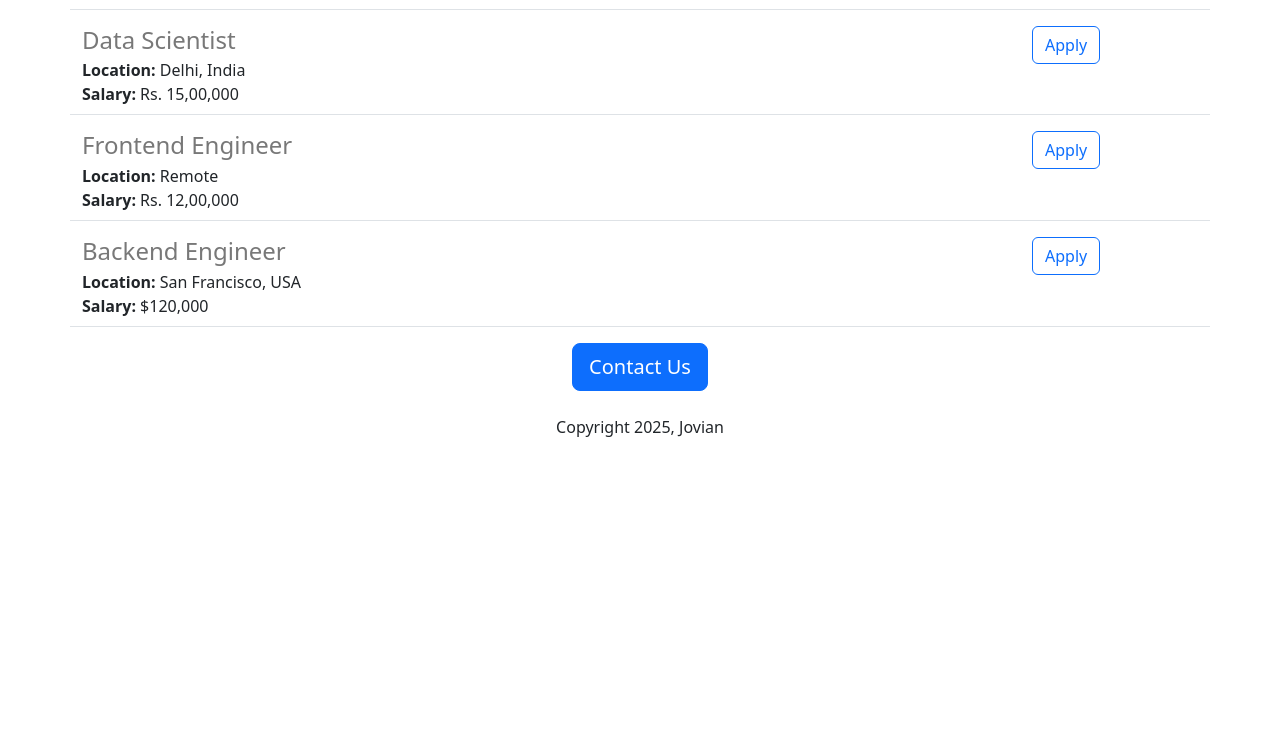
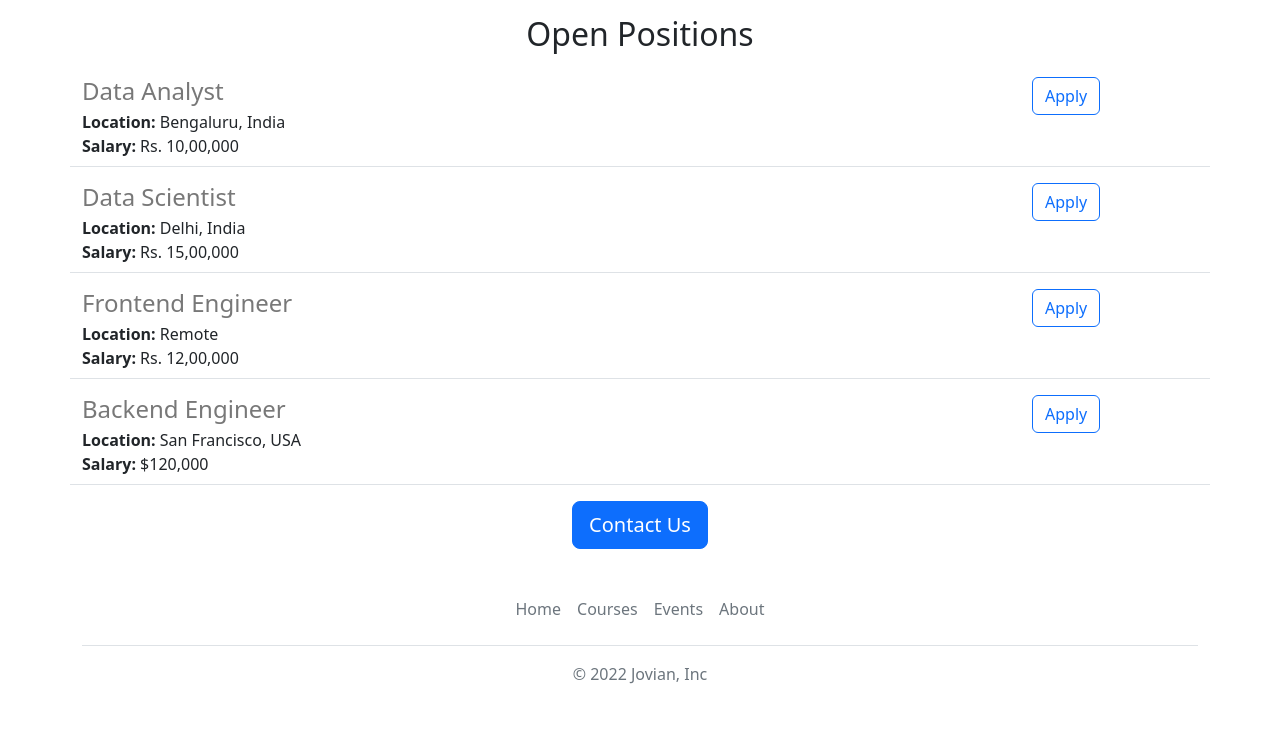
Before and after one commit to nayanjain123/Careers-WebProject, a Flask app: page / in a window 1280 px wide. Shown: the part 849-1591 px from the top of the page. Before the commit the page ends 1286 px from the top, so only its background shows below. Run offline with Flask 3, Linux system fonts and the light colour scheme.

Commit message:
functional and aesthetical improvements

```diff
--- /dev/null
+++ b/templates/footer.html
@@ -0,0 +1,12 @@
+<div class="container">
+  <footer class="py-3 my-4">
+    <ul class="nav justify-content-center border-bottom pb-3 mb-3">
+      <li class="nav-item"><a  target="_blank" href="https://www.jovian.ai" class="nav-link px-2 text-muted">Home</a></li>
+      <li class="nav-item"><a  target="_blank" href="https://jovian.ai/learn" class="nav-link px-2 text-muted">Courses</a></li>
+
+      <li class="nav-item"><a target="_blank" href="https://jovian.ai/events" class="nav-link px-2 text-muted">Events</a></li>
+      <li class="nav-item"><a  target="_blank" href="https://jovian.ai/about" class="nav-link px-2 text-muted">About</a></li>
+    </ul>
+    <p class="text-center text-muted">&copy; 2022 Jovian, Inc</p>
+  </footer>
+</div>
--- a/templates/home.html
+++ b/templates/home.html
@@ -1,34 +1,46 @@
 <!DOCTYPE html>
 <html>
   <head>
+    <title>Jovian Careers</title>
     <meta charset="utf-8">
     <meta name="viewport" content="width=device-width, initial-scale=1">
-    <link href="https://cdn.jsdelivr.net/npm/bootstrap@5.3.3/dist/css/bootstrap.min.css" rel="stylesheet" integrity="sha384-QWTKZyjpPEjISv5WaRU9OFeRpok6YctnYmDr5pNlyT2bRjXh0JMhjY6hW+ALEwIH" crossorigin="anonymous">
+    <link href="https://cdn.jsdelivr.net/npm/bootstrap@5.2.0-beta1/dist/css/bootstrap.min.css" rel="stylesheet" integrity="sha384-0evHe/X+R7YkIZDRvuzKMRqM+OrBnVFBL6DOitfPri4tjfHxaWutUpFmBp4vmVor" crossorigin="anonymous">
     <style>
-      #banner{
+      #banner {
         height: 360px;
         width: 100%;
+        object-fit:cover;
+        margin-bottom: 16px;
       }
     </style>
-    <title>Jovian Careers</title>
   </head>
   <body>
+    {% include 'nav.html' %}
+    <img class="img-fluid" id="banner" src="static/banner.jpg" >
     <div class="container">
-        <h1 class="text-center mt-2 mb-4">{{company_name}} Careers</h1>
-        <img class="img-fluid" id="banner" src="https://b866ea13-ef3b-41ac-9a38-79b926176f5b-00-2k8ezpcvpysjl.sisko.replit.dev/static/banner.jpg" height="320">
-        <h2 class="text-center mt-2 mb-4">About Jovian</h2>
-        <p class="lead">Lorem ipsum dolor sit amet, consectetur adipiscing elit. In vel ante sapien. Phasellus condimentum luctus ultricies. Fusce ultrices dolor eros, sed dignissim nulla faucibus in. Quisque nec vehicula dolor. Morbi ligula velit, dapibus a suscipit sit amet, porta sed lorem. Maecenas sed ultricies nisi. Sed rhoncus feugiat ipsum, ac ultrices nunc ullamcorper vel. Phasellus cursus elit eget commodo consequat. Pellentesque habitant morbi tristique senectus et netus et malesuada fames ac turpis egestas. Praesent ullamcorper lectus id ante pulvinar convallis. Pellentesque placerat velit in sapien semper ornare.</p>
-        <h2 class="text-center mt-2 mb-4">Job Openings</h2>
-        <p>
-          {% for job in jobs %}
-           {%include 'jobitem.html'%}
-          {% endfor %}
-        </p>
-        <div class="text-center">
-          <button class="btn btn-primary btn-lg"">Contact Us</button>
-          <p class="mt-4">Copyright 2025, Jovian</p>
-
+      <h1 class="text-center mt-2 mb-4">
+        {{company_name}} Careers
+      </h1>
+      <div class="row" style="margin-bottom:32px">
+        <div class="col-md-6">
+      <p class="lead">
+        At Jovian, we’re on a mission to build the most highly reputed technical university in the world, and we’re building it completely online. Our flagship data science program helps working professionals with a background in programming or analytics make a career transition to data science. We also offer several free beginner-friendly courses and have a fast-growing community of 200,000+ users.
+      </p>
+        </div>
+        <div class="d-none d-md-block col-md-6">
+        <img src="static/jud-mackrill-Of_m3hMsoAA-unsplash.jpg" style="height:320px;border-radius:4px;">
         </div>
       </div>
+      <h2 class="text-center mt-2 mb-4">Open Positions</h2>
+      <div>
+        {% for job in jobs %}
+          {% include 'jobitem.html' %}
+        {% endfor %}
+      </div>
+      <div class="text-center">
+      <a class="btn btn-primary btn-lg" href="mailto:hello@jovian.ai?subject=Question%20about%20Job%20Opernings&body=My%20name%3A%20%3Cyour%20name%20here%3E%0D%0A%0D%0AMy%20questions%3A%20%3Center%20question%20here%3E%0D%0A">Contact Us</a>
+      </div>
+    </div>
+    {% include 'footer.html' %}
   </body>
 </html>
--- a/templates/jobitem.html
+++ b/templates/jobitem.html
@@ -1,10 +1,20 @@
-<div class="border-bottom row" style="margin-bottom:16px; padding-bottom:8px;">
-  <div class="col-md-10">
-    <h4 style="color: rgb(120,120,120); margin-bottom: 4px;">{{job['title']}}</h4>
-    <div><b>Location:</b> {{job['location']}}</div>
+<div class="border-bottom row" style="margin-bottom:16px;padding-bottom:8px;">
+  <div class="col-10">
+    <h4
+      style="color:rgb(120,120,120); margin-bottom:4px;">
+      {{job['title']}}
+    </h4>
+    <div>
+      <b>Location:</b> {{job['location']}}
+    </div>
     {% if 'salary' in job %}
-      <div><b>Salary:</b> {{job['salary']}}</div>
+    <div>
+      <b>Salary:</b> {{job['salary']}}
+    </div>
     {% endif %}
   </div>
-  <div class="col-md-2"><button type="button" class="btn btn-outline-primary">Apply</button></div>
+  <div class="col-2 padding-right:16px">
+    <a href="mailto:hello@jovian.ai?subject=Application%20for%20{{job['title']}}&body=My%20name%3A%20%3Cyour%20name%20here%3E%0D%0A%0D%0AMy%20Resume%20link%3A%20%3Cresume%20link%3E%0D%0A%0D%0AMy%20LinkedIn%20link%3A%20%3Clinkedin%20in%3E%0D%0A%0D%0A" type="button" class="btn btn-outline-primary float-right align-middle" >Apply</a>
+  </div>
+
 </div>
--- /dev/null
+++ b/templates/nav.html
@@ -0,0 +1,9 @@
+<nav class="navbar shadow-sm fixed-top bg-white">
+  <div class="container-fluid">
+    <a class="navbar-brand" href="#">
+      <img src="static/png-transparent-bootstrap-hd-logo-thumbnail.png" alt="" width="30" height="24" class="d-inline-block align-text-top">
+      Jovian
+    </a>
+  </div>
+</nav>
+<div style="height:56px"></div>
```
Also changed, not shown: static/png-transparent-bootstrap-hd-logo-thumbnail.png (added), 1 other file.
